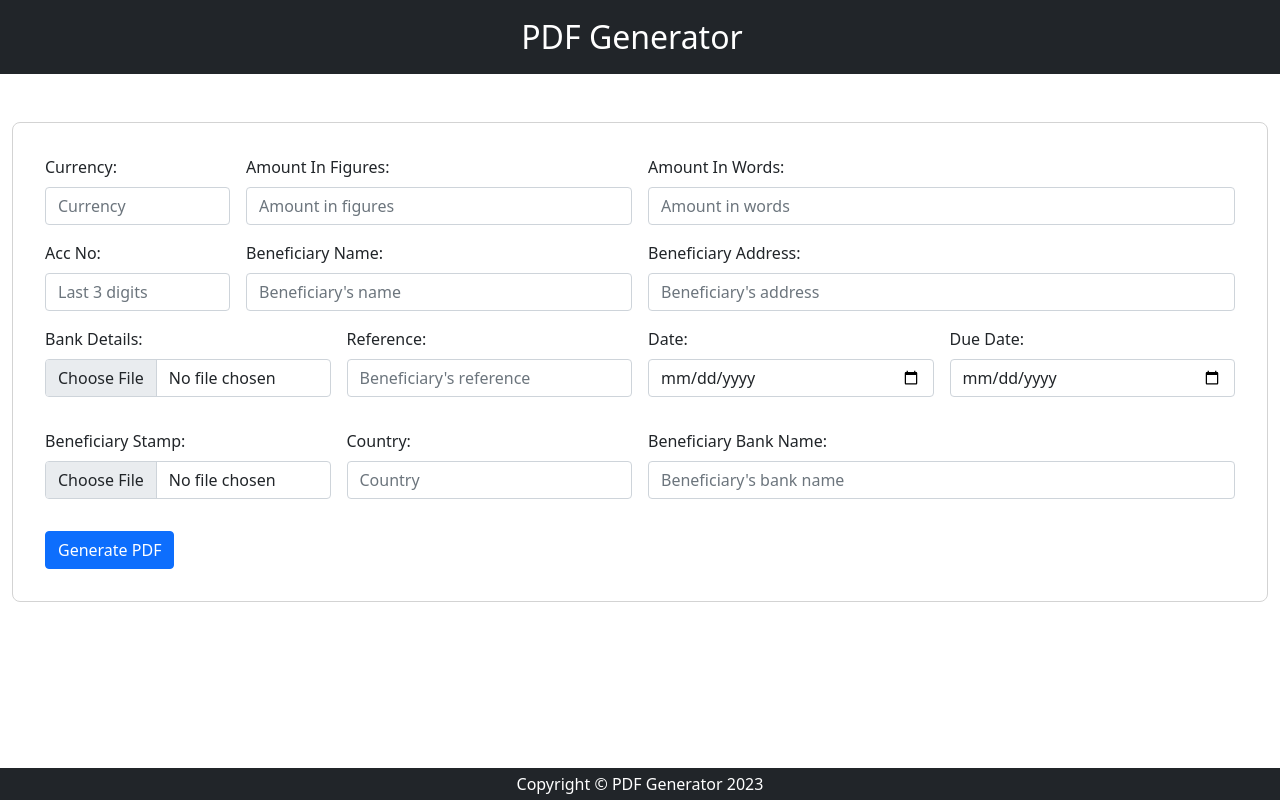
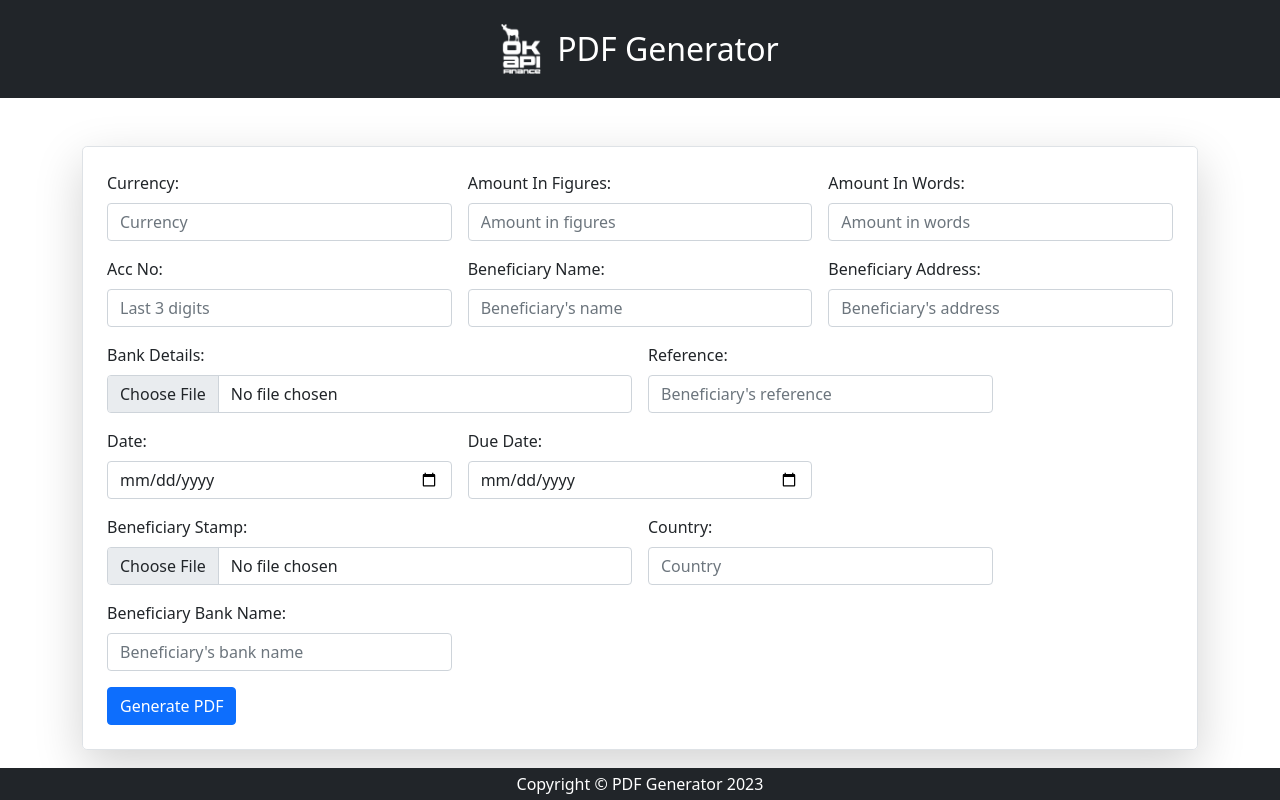
Before and after one commit to murtazashah46/PDF-Builder, a Django app: page /convert in a window 1280 px wide. Run offline with Django 4.2, Linux system fonts and the light colour scheme; a user stored in the database is signed in; some libraries are stand-ins or nearby versions.

Commit message:
1- Added Okapi Logo 2- Added Allowed Hosts inside Settings file 3- Updated pdfForm UI 4- Updated implementation of Creating PDF File Name

```diff
--- a/pdfGeneratorProject/pdfGeneratorApp/views.py
+++ b/pdfGeneratorProject/pdfGeneratorApp/views.py
@@ -150,9 +150,14 @@ def pdfGenerator(request, pdf_doc, page_details):
                 if field_name == "amount_in_figures":
                     amount = int(field_value)
                     field_value = '{:,}'.format(amount).replace(',', ' ')
+                    amount = field_value
+
+                if field_name == "currency":
+                    currency = field_value
 
                 if page_number == 3:
                     if field_name == "beneficiary_name":
+                        beneficiaryName = field_value
                         field_value += " en ses bureaux sis Business"
                     else:
                         field_value += ' (hereinafter called "Partenaire")'
@@ -168,22 +173,17 @@ def pdfGenerator(request, pdf_doc, page_details):
                 options = {"fontname":font_family, "fontsize":font_size, "color":color}
                 page.insert_textbox(box, field_value, **options)
 
-    path, fileName = createFilePathAndFileName()
+    path, fileName = createFilePathAndFileName(beneficiaryName, amount, currency)
 
     pdf_doc.save(path)
 
     return path, fileName
 
 
-def createFilePathAndFileName():
-    # Generate the current datetime
-    now = datetime.now()
+def createFilePathAndFileName(beneficiaryName, amount, currency):
 
-    # Convert the datetime object to a string with a custom format and remove the space between characters
-    now_str = now.strftime("%Y%m%d %H%M%S").replace(" ", '_')
+    path = f"./static/pdfTemplates/coverted_files/TR_{beneficiaryName} {amount} {currency}.pdf"
 
-    path = f"./static/pdfTemplates/coverted_files/{now_str}-processed_template.pdf"
-
-    fileName = f"{now_str}-processed_template.pdf"
+    fileName = f"TR_{beneficiaryName} {amount} {currency}.pdf"
 
     return path, fileName
--- a/pdfGeneratorProject/pdfGeneratorProject/settings.py
+++ b/pdfGeneratorProject/pdfGeneratorProject/settings.py
@@ -28,7 +28,7 @@ SECRET_KEY = 'django-insecure-thtszzzkft2)#bb#5xeqz%hu30ajnx82y7j05ddpwt2dqgi$bf
 # SECURITY WARNING: don't run with debug turned on in production!
 DEBUG = True
 
-ALLOWED_HOSTS = []
+ALLOWED_HOSTS = ['http://inv.okapifinance.com', '127.0.0.1']
 
 
 # Application definition
--- a/pdfGeneratorProject/templates/base.html
+++ b/pdfGeneratorProject/templates/base.html
@@ -14,6 +14,7 @@
         <!-- Navigation-->
         <nav class="navbar navbar-expand-lg navbar-dark bg-dark" id="mainNav">
             <div class="container justify-content-center align-items-center d-flex px-4">
+                <img src="/static/images/logo-new.png" alt="logo" width="40px" height="50px" class="m-lg-3">
                 <a class="navbar-brand" href="/"><span style="font-size: 2rem;">PDF Generator</span></a>
                 <button class="navbar-toggler" type="button" data-bs-toggle="collapse" data-bs-target="#navbarResponsive" aria-controls="navbarResponsive" aria-expanded="false" aria-label="Toggle navigation"><span class="navbar-toggler-icon"></span></button>
             </div>
--- a/pdfGeneratorProject/templates/pdfForm.html
+++ b/pdfGeneratorProject/templates/pdfForm.html
@@ -1,63 +1,63 @@
 {% extends 'base.html' %}
 {% block title %}Convert{% endblock title %}
 {% block body %}
-<div class="container justify-content-center align-items-center d-flex mt-5" style="max-width: 1650px;">
-  <div class="col-12" style="border: 1px solid lightgray; padding: 2rem; border-radius: 0.5rem; font-weight: 500;">
+<div class="container justify-content-center align-items-center d-flex mt-5">
+  <div class="col-12 p-4 border rounded-3 shadow-lg">
     <form class="row g-3" method="POST" action="/convert" enctype="multipart/form-data">
       {% csrf_token %}
-      <div class="col-lg-2 col-md-2 col-sm-12 col-xs-12">
+      <div class="col-md-4">
         <label for="inputAddress" class="form-label">Currency:</label>
         <input type="text" class="form-control" id="name" name="currency" placeholder="Currency" required>
       </div>
-      <div class="col-lg-4 col-md-4 col-sm-12 col-xs-12">
+      <div class="col-md-4">
         <label for="inputAddress2" class="form-label">Amount In Figures:</label>
         <input type="number" class="form-control" id="class" name="amount_in_figures" placeholder="Amount in figures" required>
       </div>
-      <div class="col-lg-6 col-md-6 col-sm-12 col-xs-12">
+      <div class="col-md-4">
         <label for="inputAddress2" class="form-label">Amount In Words:</label>
         <input type="text" class="form-control" id="class" name="amount_in_words" placeholder="Amount in words" required>
       </div>
-      <div class="col-lg-2 col-md-2 col-sm-12 col-xs-12">
+      <div class="col-md-4">
         <label for="inputAddress2" class="form-label">Acc No:</label>
         <input type="number" class="form-control" id="class" name="account_number" placeholder="Last 3 digits" required>
       </div>
-      <div class="col-lg-4 col-md-4 col-sm-12 col-xs-12">
+      <div class="col-md-4">
         <label for="inputAddress2" class="form-label">Beneficiary Name:</label>
         <input type="text" class="form-control" id="class" name="beneficiary_name" placeholder="Beneficiary's name" required>
       </div>
-      <div class="col-lg-6 col-md-6 col-sm-12 col-xs-12">
+      <div class="col-md-4">
         <label for="inputAddress2" class="form-label">Beneficiary Address:</label>
         <input type="text" class="form-control" id="class" name="beneficiary_address" placeholder="Beneficiary's address" required>
       </div>
-      <div class="col-lg-3 col-md-3 col-sm-12 col-xs-12 mb-3">
+      <div class="col-md-6">
         <label for="formFile" class="form-label">Bank Details:</label>
         <input class="form-control" type="file" id="formFile" name="IMG_bank_reciept" required>
       </div>
-      <div class="col-lg-3 col-md-3 col-sm-12 col-xs-12">
+      <div class="col-md-4">
         <label for="inputAddress2" class="form-label">Reference:</label>
         <input type="text" class="form-control" id="class" name="reference" placeholder="Beneficiary's reference" required>
       </div>
-      <div class="col-lg-3 col-md-3 col-sm-12 col-xs-12">
+      <div class="col-md-4">
         <label for="inputAddress2" class="form-label">Date:</label>
         <input type="date" class="form-control" id="class" name="date" placeholder="Select the date" required>
       </div>
-      <div class="col-lg-3 col-md-3 col-sm-12 col-xs-12">
+      <div class="col-md-4">
         <label for="inputAddress2" class="form-label">Due Date:</label>
         <input type="date" class="form-control" id="class" name="due_date" placeholder="Select the due date" required>
       </div>
-      <div class="col-lg-3 col-md-3 col-sm-12 col-xs-12 mb-3">
+      <div class="col-md-6">
         <label for="formFile" class="form-label">Beneficiary Stamp:</label>
-        <input class="form-control" type="file" id="formFile" name="IMG_beneficiary_stamp" required>
+          <input class="form-control" type="file" id="IMG_beneficiary_stamp" name="IMG_beneficiary_stamp" required>
       </div>
-      <div class="col-lg-3 col-md-3 col-sm-12 col-xs-12">
+      <div class="col-md-4">
         <label for="inputAddress2" class="form-label">Country:</label>
         <input type="text" class="form-control" id="class" name="country" placeholder="Country" required>
       </div>
-      <div class="col-lg-6 col-md-6 col-sm-12 col-xs-12">
+      <div class="col-md-4">
         <label for="inputAddress2" class="form-label">Beneficiary Bank Name:</label>
         <input type="text" class="form-control" id="class" name="beneficiary_bank" placeholder="Beneficiary's bank name" required>
       </div>
-      <div class="col-lg-12 col-md-12 col-sm-12 col-xs-12">
+      <div class="col-md-12">
         <button type="submit" class="btn btn-primary">Generate PDF</button>
       </div>
     </form>
```
Also changed, not shown: pdfGeneratorProject/static/images/logo-new.png (added).
